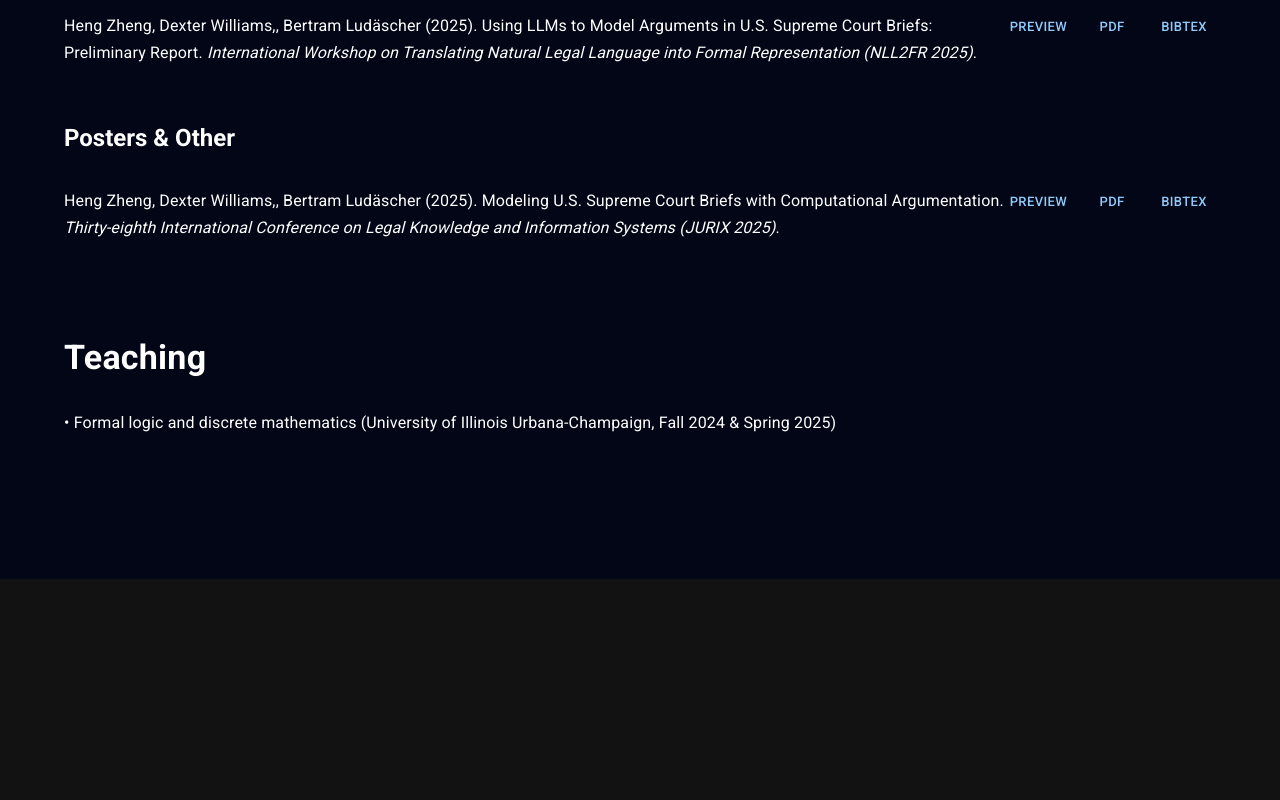
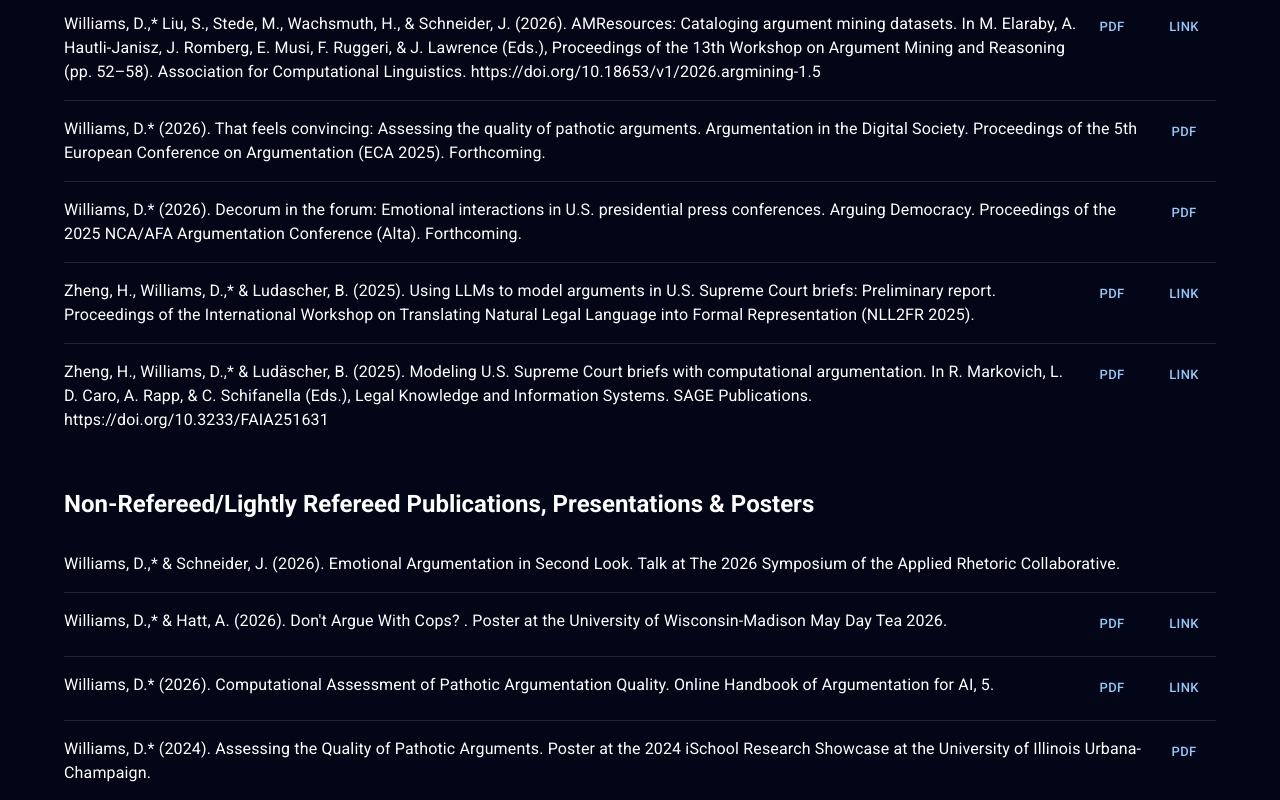
Before and after one commit to dexterwilliams96/dexterwilliams96.github.io, a React (Vite) app: page / in a window 1280 px wide. Shown: the part 960-1760 px from the top of the page. Before the commit the page ends 1539 px from the top, so only its background shows below. Built offline with nearby package versions, Linux system fonts and the light colour scheme.

Commit message:
Updated with new posters/papers

```diff
--- a/src/App.tsx
+++ b/src/App.tsx
@@ -1,4 +1,4 @@
-import { useState, useRef } from "react";
+import { useRef } from "react";
 import {
   Avatar,
   Box,
@@ -9,9 +9,6 @@ import {
   Divider,
   List,
   ListItem,
-  Dialog,
-  DialogContent,
-  DialogTitle,
   Button,
   Grid,
   AppBar,
@@ -34,8 +31,6 @@ const profile = {
   profileImage: "/profile.jpg",
 };
 
-/** Name used for bolding in author lists */
-const AUTHOR_NAME = "Dexter Williams";
 
 const links = [
   {
@@ -86,81 +81,54 @@ const teaching = [
 /** Example Publications with BibTeX + Citation Info */
 
 const publications = {
-  journals: [
-  ],
-
   conferences: [
-  ],
-
-  workshops: [
     {
-      citation: {
-        authors: "Heng Zheng, Dexter Williams, and Bertram Ludäscher",
-        year: "2025",
-        title: "Using LLMs to Model Arguments in U.S. Supreme Court Briefs: Preliminary Report",
-        venue: "International Workshop on Translating Natural Legal Language into Formal Representation (NLL2FR 2025)",
-      },
+      citation: "Williams, D.,* Liu, S., Stede, M., Wachsmuth, H., & Schneider, J. (2026). AMResources: Cataloging argument mining datasets. In M. Elaraby, A. Hautli-Janisz, J. Romberg, E. Musi, F. Ruggeri, & J. Lawrence (Eds.), Proceedings of the 13th Workshop on Argument Mining and Reasoning (pp. 52–58). Association for Computational Linguistics. https://doi.org/10.18653/v1/2026.argmining-1.5",
+      pdf: "/papers/ArgMining2026.pdf",
+      link: "https://doi.org/10.18653/v1/2026.argmining-1.5"
+    },
+    {
+      citation: "Williams, D.* (2026). That feels convincing: Assessing the quality of pathotic arguments. Argumentation in the Digital Society. Proceedings of the 5th European Conference on Argumentation (ECA 2025). Forthcoming.",
+      pdf: "/papers/ECA2025.pdf",
+    },
+    {
+      citation: "Williams, D.* (2026). Decorum in the forum: Emotional interactions in U.S. presidential press conferences. Arguing Democracy. Proceedings of the 2025 NCA/AFA Argumentation Conference (Alta). Forthcoming.",
+      pdf: "/papers/Alta2025.pdf",
+    },
+    {
+      citation: "Zheng, H., Williams, D.,* & Ludascher, B. (2025). Using LLMs to model arguments in U.S. Supreme Court briefs: Preliminary report. Proceedings of the International Workshop on Translating Natural Legal Language into Formal Representation (NLL2FR 2025).",
       pdf: "/papers/NLL2FR2025proceedings.pdf",
-      bibtex: `@inproceedings{Zheng2025,
-            title={Using {LLMs} to Model Arguments in {U}.{S}. Supreme Court Briefs: {P}reliminary Report},
-            author={Zheng, Heng and Williams, Dexter and Ludäscher, Bertram},
-            booktitle={Proceedings of the International Workshop on Translating Natural Legal Language into Formal Representation (NLL2FR 2025)},
-            year={2025}
-          }`,
+      link: "https://jurisinformaticscenter.github.io/NLL2FR2025/NLL2FR2025proceedings.pdf"
+    },
+    {
+      citation: "Zheng, H., Williams, D.,* & Ludäscher, B. (2025). Modeling U.S. Supreme Court briefs with computational argumentation. In R. Markovich, L. D. Caro, A. Rapp, & C. Schifanella (Eds.), Legal Knowledge and Information Systems. SAGE Publications. https://doi.org/10.3233/FAIA251631",
+      pdf: "/papers/JURIX2025proceedings.pdf",
+      link: "https://doi.org/10.3233/FAIA251631"
     },
   ],
-
-  other: [
-    {
-      citation: {
-        authors: "Heng Zheng, Dexter Williams, and Bertram Ludäscher",
-        year: "2025",
-        title: "Modeling U.S. Supreme Court Briefs with Computational Argumentation",
-        venue: "Thirty-eighth International Conference on Legal Knowledge and Information Systems (JURIX 2025)"
-      },
-      pdf: "/papers/JURIX2025proceedings.pdf",
-      bibtex: `@incollection{zheng_modeling_2025,
-            title = {Modeling {U}.{S}. Supreme Court Briefs with Computational Argumentation},
-            url = {https://ebooks.iospress.nl/doi/10.3233/FAIA251631},
-            doi = {10.3233/FAIA251631},
-            language = {en},
-            urldate = {2026-02-11},
-            booktitle = {Legal {Knowledge} and {Information} {Systems}},
-            publisher = {IOS Press},
-            author={Zheng, Heng and Williams, Dexter and Ludäscher, Bertram},
-            year = {2025},
-            doi = {10.3233/FAIA251631},
-            pages = {439--441},
-      }`,
-
-    }
-  ],
-};
-
-/** ---------- HELPERS ---------- */
-
-function formatAuthors(authors: string) {
-  return authors.split(" and ").map((a, i) => (
-    <span key={i}>
-      {a.trim() === AUTHOR_NAME ? <b>{a.trim()}</b> : a.trim()}
-      {i < authors.split(" and ").length - 1 ? ", " : ""}
-    </span>
-  ));
+  posters:  [
+  {
+    citation: "Williams, D.,* & Schneider, J. (2026). Emotional Argumentation in Second Look. Talk at The 2026 Symposium of the Applied Rhetoric Collaborative.",
+  },
+  {
+    citation: "Williams, D.,* & Hatt, A. (2026). Don't Argue With Cops? . Poster at the University of Wisconsin-Madison May Day Tea 2026.",
+    pdf: "/papers/DontArgueWithCops[Poster].pdf",
+    link: "https://minds.wisc.edu/items/bd692419-212d-4e28-9b8b-a0f8bb0c31c0"
+  },
+  {
+    citation: "Williams, D.* (2026). Computational Assessment of Pathotic Argumentation Quality. Online Handbook of Argumentation for AI, 5.",
+    pdf: "/papers/OHAAI_Vol_5.pdf",
+    link: "https://doi.org/10.5281/zenodo.18701005",
+  },
+  {
+    citation: "Williams, D.* (2024). Assessing the Quality of Pathotic Arguments. Poster at the 2024 iSchool Research Showcase at the University of Illinois Urbana-Champaign.",
+    pdf: "/papers/uiucposter.pdf"
+  }
+]
 }
 
-function CitationText({ citation }: any) {
-  return (
-    <Typography sx={{ lineHeight: 1.7 }}>
-      {formatAuthors(citation.authors)} ({citation.year}). {citation.title}. <i>{citation.venue}</i>.
-    </Typography>
-  );
-}
-
-/** ---------- COMPONENT ---------- */
 
 export default function App() {
-  const [openPdf, setOpenPdf] = useState<string | null>(null);
-  const [openBibtex, setOpenBibtex] = useState<string | null>(null);
 
   const sectionRefs = {
     research: useRef<HTMLDivElement>(null),
@@ -184,19 +152,21 @@ export default function App() {
         {items.map((paper: any, idx: number) => (
           <ListItem key={idx} divider={idx !== items.length - 1} sx={{ px: 0, py: 2, alignItems: "flex-start" }}>
             <Box flex={1}>
-              <CitationText citation={paper.citation} />
+              <Typography>{paper.citation}</Typography>
             </Box>
 
             <Stack direction="row" spacing={1}>
-              <Button size="small" onClick={() => setOpenPdf(paper.pdf)}>
-                Preview
-              </Button>
+              {paper.pdf && (
               <Button size="small" component={Link} href={paper.pdf} target="_blank">
                 PDF
               </Button>
-              <Button size="small" onClick={() => setOpenBibtex(paper.bibtex)}>
-                BibTeX
-              </Button>
+              )}
+              {paper.link && (
+                <Button size="small" component={Link} href={paper.link} target="_blank">
+                  Link
+                </Button>
+              )}
+
             </Stack>
           </ListItem>
         ))}
@@ -212,9 +182,7 @@ export default function App() {
 
           <Stack direction="row" spacing={2}>
             <Button color="inherit" onClick={() => scrollTo(sectionRefs.publications)}>Publications</Button>
-            {/*<Button color="inherit" onClick={() => scrollTo(sectionRefs.news)}>News</Button>*/}
             <Button color="inherit" onClick={() => scrollTo(sectionRefs.teaching)}>Teaching</Button>
-            {/*<Button color="inherit" onClick={() => scrollTo(sectionRefs.awards)}>Awards</Button>*/}
           </Stack>
         </Toolbar>
       </AppBar>
@@ -270,25 +238,9 @@ export default function App() {
 
         <Box ref={sectionRefs.publications} mb={10}>
           <Typography variant="h4" fontWeight={700} mb={4}>Publications</Typography>
-
-          {/*<PublicationList title="Journal Articles" items={publications.journals} />*/}
-          {/*<PublicationList title="Conference Papers" items={publications.conferences} />*/}
-          <PublicationList title="Workshop Papers" items={publications.workshops} />
-          <PublicationList title="Posters & Other" items={publications.other} />
+          <PublicationList title="Conference Papers" items={publications.conferences} />
+          <PublicationList title="Non-Refereed/Lightly Refereed Publications, Presentations & Posters" items={publications.posters} />
         </Box>
-
-        {/*<Box ref={sectionRefs.news} mb={10}>
-          <Typography variant="h4" fontWeight={700} mb={4}>News</Typography>
-
-          <Stack spacing={2}>
-            {news.map((n, i) => (
-              <Box key={i} sx={{ borderLeft: "3px solid rgba(255,255,255,0.3)", pl: 2 }}>
-                <Typography fontWeight={600}>{n.date}</Typography>
-                <Typography>{n.text}</Typography>
-              </Box>
-            ))}
-          </Stack>
-          </Box>*/}
 
         <Box ref={sectionRefs.teaching} mb={10}>
           <Typography variant="h4" fontWeight={700} mb={4}>Teaching</Typography>
@@ -299,40 +251,8 @@ export default function App() {
             ))}
           </Stack>
         </Box>
-
-        {/*<Box ref={sectionRefs.awards} mb={10}>
-          <Typography variant="h4" fontWeight={700} mb={4}>Awards & Recognition</Typography>
-
-          <Stack spacing={2}>
-            {awards.map((award) => (
-              <Typography key={award}>• {award}</Typography>
-            ))}
-          </Stack>
-          </Box>*/}
         </Container>
 
-      {/* PDF Preview */}
-      <Dialog open={Boolean(openPdf)} onClose={() => setOpenPdf(null)} maxWidth="lg" fullWidth>
-        <DialogTitle>
-          PDF Preview
-        </DialogTitle>
-
-        <DialogContent sx={{ height: "80vh" }}>
-          {openPdf && (
-            <iframe src={openPdf} width="100%" height="100%" style={{ border: "none" }} title="PDF Preview" />
-          )}
-        </DialogContent>
-      </Dialog>
-
-      {/* BibTeX Dialog */}
-      <Dialog open={Boolean(openBibtex)} onClose={() => setOpenBibtex(null)} maxWidth="md" fullWidth>
-        <DialogTitle>BibTeX</DialogTitle>
-        <DialogContent>
-          <Box component="pre" sx={{ whiteSpace: "pre-wrap", fontSize: 13 }}>
-            {openBibtex}
-          </Box>
-        </DialogContent>
-      </Dialog>
     </Box>
   );
 }
```
Also changed, not shown: 1 other file (tests, documents, lock files or other folders).
